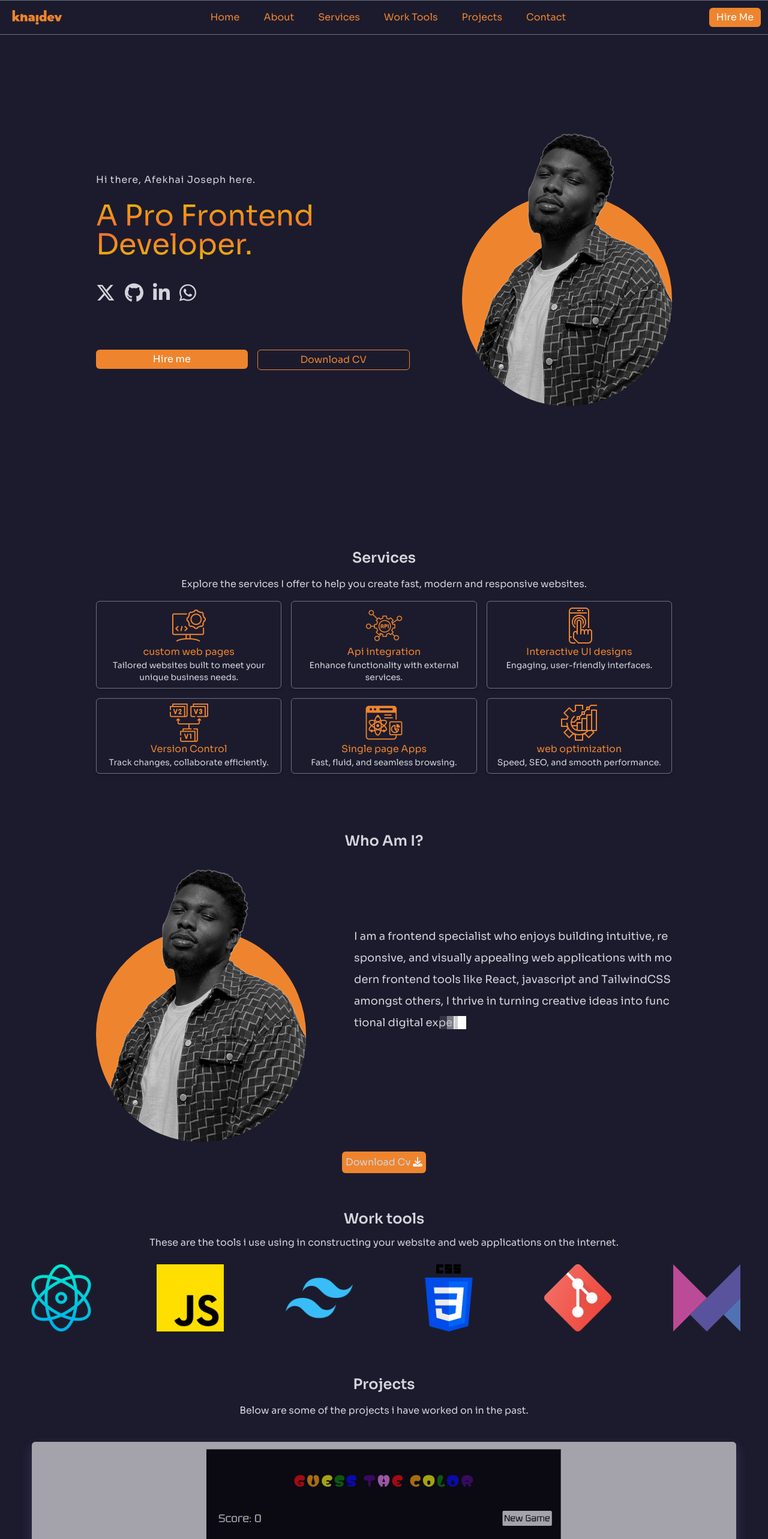
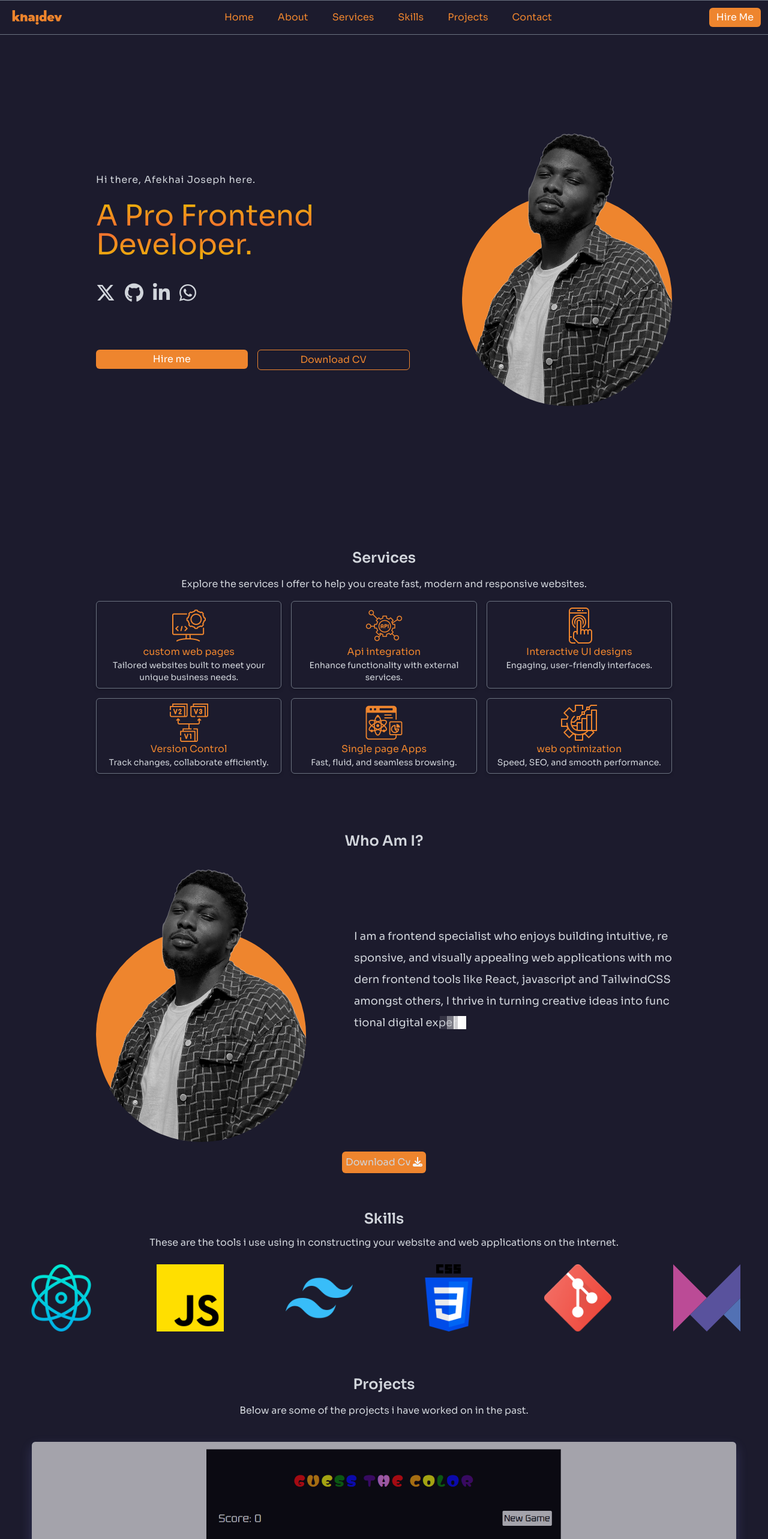
Before and after one commit to afekhaijoseph/KhaiDev, a React (Vite) app: page / in a window 1280 px wide. Shown: the top 2566 px of the page at 60% size. Built offline with nearby package versions, Linux system fonts and the light colour scheme.

Commit message:
animation

```diff
--- a/src/components/Footer.jsx
+++ b/src/components/Footer.jsx
@@ -25,7 +25,7 @@ const Footer = () => {
             <motion.p variants={hoverVariants} whileHover='hover' className='hover:text-pritext'>Home</motion.p>
             <motion.p variants={hoverVariants} whileHover='hover'className='hover:text-pritext'>About</motion.p>
             <motion.p variants={hoverVariants} whileHover='hover'className='hover:text-pritext'>Services</motion.p>
-            <motion.p variants={hoverVariants} whileHover='hover'className='hover:text-pritext'>Work Tools</motion.p>
+            <motion.p variants={hoverVariants} whileHover='hover'className='hover:text-pritext'>Skills</motion.p>
             <motion.p variants={hoverVariants} whileHover='hover'className='hover:text-pritext'>Projects</motion.p>
             <motion.p variants={hoverVariants} whileHover='hover' className='hover:text-pritext'>Contact</motion.p>
         </div>
--- a/src/components/NavBar.jsx
+++ b/src/components/NavBar.jsx
@@ -112,7 +112,7 @@ export const NavBar = () => {
             <motion.p variants={hoverVariants} whileHover='hover' className='hover:text-pritext'>Home</motion.p>
             <motion.p variants={hoverVariants} whileHover='hover' className='hover:text-pritext' onClick={()=>scrollToSection('about')}>About</motion.p>
             <motion.p variants={hoverVariants} whileHover='hover' className='hover:text-pritext' onClick={()=>scrollToSection('services')}>Services</motion.p>
-            <motion.p variants={hoverVariants} whileHover='hover' className='hover:text-pritext' onClick={()=>scrollToSection('skills')}>Work Tools</motion.p>
+            <motion.p variants={hoverVariants} whileHover='hover' className='hover:text-pritext' onClick={()=>scrollToSection('skills')}>Skills</motion.p>
             <motion.p variants={hoverVariants} whileHover='hover' className='hover:text-pritext' onClick={()=>scrollToSection('projects')}>Projects</motion.p>
             <motion.p variants={hoverVariants} whileHover='hover' className='hover:text-pritext' onClick={()=>scrollToSection('contact')}>Contact</motion.p>
         </div>
@@ -127,7 +127,7 @@ export const NavBar = () => {
             Services
           </a>
           <a onClick={() => scrollToSection("skills")} className="hover:text-blue-500">
-            Work Tools
+            Skills
           </a>
           <a onClick={() => scrollToSection("projects")} className="hover:text-blue-500">
             Projects
--- a/src/components/Skills.jsx
+++ b/src/components/Skills.jsx
@@ -10,7 +10,7 @@ import '../../src/index.css'
 const Skills = () => {
   return (
     <div id="skills" className='py-6 text-center'>
-        <h2 className='text-2xl font-semibold my-3'>Work tools</h2>
+        <h2 className='text-2xl font-semibold my-3'>Skills</h2>
         <p>These are the tools i use using in constructing your website and web applications on the internet.</p>
         <div className="flex items-center overflow-hidden my-3 w-full ">
         <div className="grid grid-cols-3 items-center place-items-center my-3 gap-3 w-full md:grid-cols-6">
```
